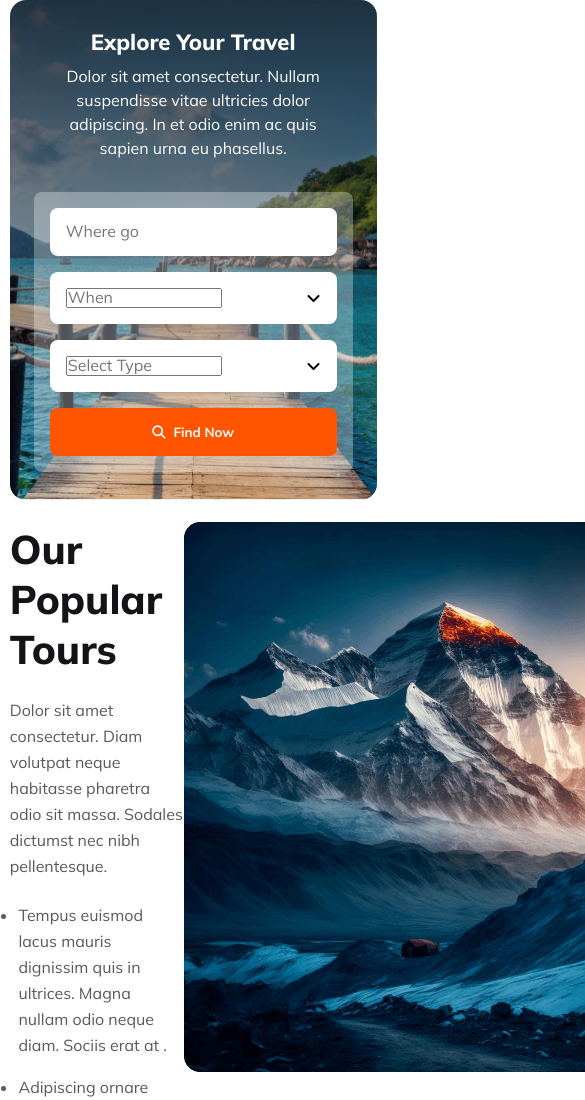
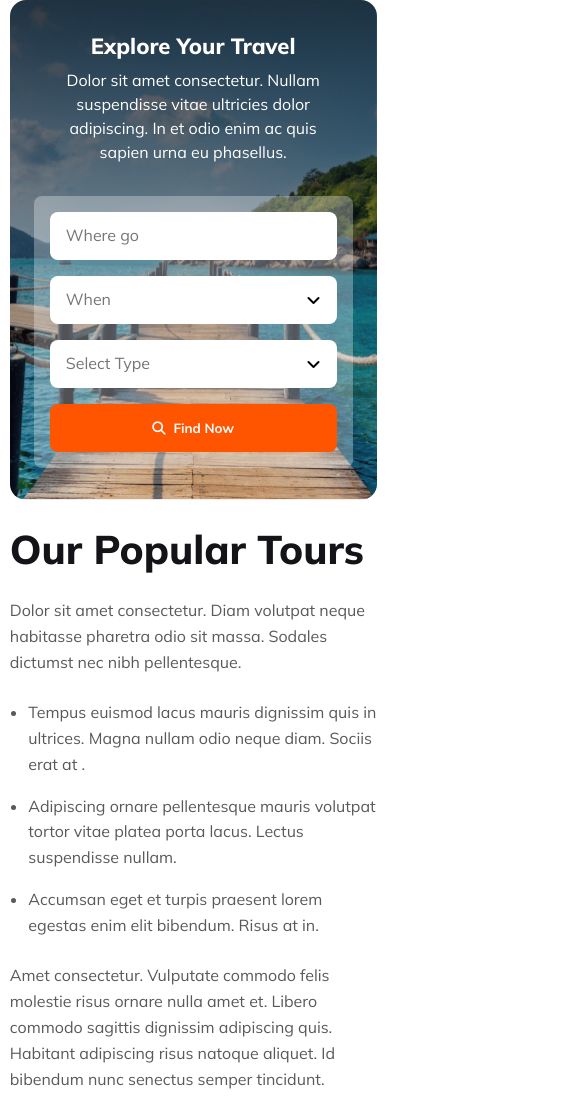
Before and after one commit to GaziFayaz/B9A2-Hero-Travel-main, a plain HTML site: page index.html in a window 390 px wide. Shown: the top 1100 px of the page, 585 px wide, since content can reach past the window. Drawn offline with Linux system fonts and the light colour scheme.

Commit message:
popular tour section responsive and error correction in index

```diff
--- a/index.html
+++ b/index.html
@@ -10,7 +10,7 @@
 </head>
 
 <body>
-    <header></header>
+    <!-- <header></header> -->
     <main>
         <div class="banner">
             <h3 class="banner-title">
@@ -23,11 +23,11 @@
             <form class="place-select" action="">
                 <input type="text" class="where-input" placeholder="Where go">
                 <div class="input-icon-divs">
-                    <input type="text dropdown-input" class="when-input" placeholder="When"><i
+                    <input type="text dropdown-input" class="when-input  dropdown-input" placeholder="When"><i
                         class="fa-solid fa-angle-down"></i>
                 </div>
                 <div class="input-icon-divs">
-                    <input type="text dropdown-input" class="type-input" placeholder="Select Type"><i
+                    <input type="text" class="type-input dropdown-input" placeholder="Select Type"><i
                         class="fa-solid fa-angle-down"></i>
                 </div>
                 <button class="find-btn">
@@ -59,12 +59,12 @@
                     Read More
                 </button>
             </div>
-            <div class="popular-tours-img">
-                <img src="./images/Rectangle 4.png" alt="">
+            <div>
+                <img class="popular-tours-img" src="./images/Rectangle 4.png" alt="">
             </div>
         </div>
     </main>
-    <footer></footer>
+    <!-- <footer></footer> -->
 </body>
 
 </html>
--- a/styles/styles.css
+++ b/styles/styles.css
@@ -40,7 +40,7 @@ main{
     font-weight: 400;
     line-height: 1.6rem;
     width: 50%;
-    margin-bottom: 48px;
+    padding-bottom: 48px;
 }
 
 .place-select{
@@ -100,8 +100,8 @@ main{
     display: flex;
     align-items: center;
     justify-content: space-between;
-    height:550px;
     margin-bottom: 100px;
+    /* width: 100%; */
 }
 
 .popular-tours-text{
@@ -126,6 +126,7 @@ main{
     font-size: 1rem;
     font-weight: 400;
     line-height: 162.5%;
+    margin-bottom: 24px;
 }
 
 .desc-first{
@@ -153,6 +154,7 @@ main{
     width: 174px;
     border-radius: 8px;
     padding: 14px 0px;
+    border: none;
 }
 
 
@@ -180,7 +182,7 @@ main{
         width:92%;;
         text-align: center;
         line-height: 1.5rem;
-        margin-bottom: 32px;
+        padding-bottom: 32px;
     }
 
     .place-select{
@@ -200,8 +202,32 @@ main{
         box-sizing: border-box;
     }
 
+    .dropdown-input{
+        border: none;
+    }
+
     .find-btn{
         width:100%;
     }
 
+    .popular-tours-section{
+        flex-direction: column;
+        height: auto;
+        box-sizing: border-box;
+        /* border: 2px solid red; */
+        margin:0;
+        gap: 24px;
+    }
+
+    .popular-tours-img{
+        width:100%;
+        height: auto;
+        object-fit: cover;
+    }
+
+    .popular-tours-text{
+        width:100%;
+    }
+
+
 }
```
